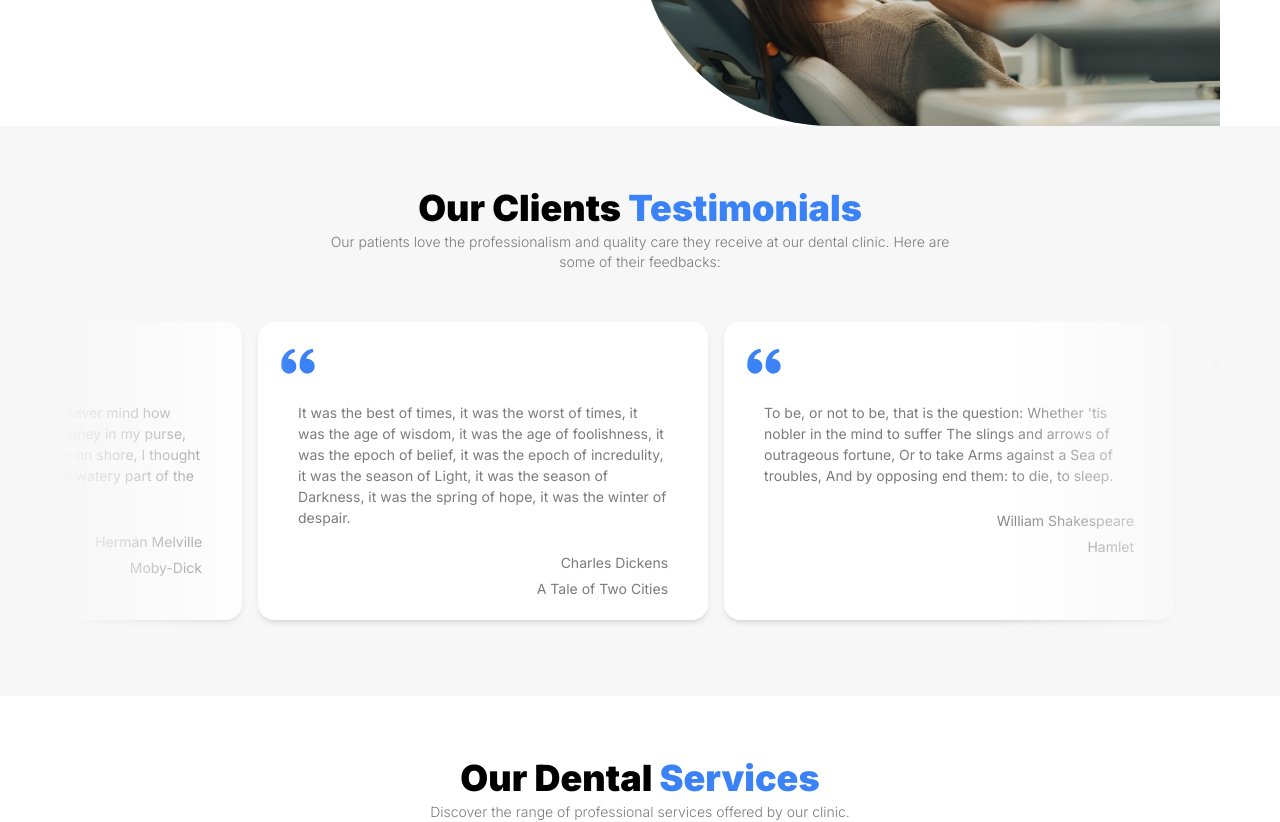
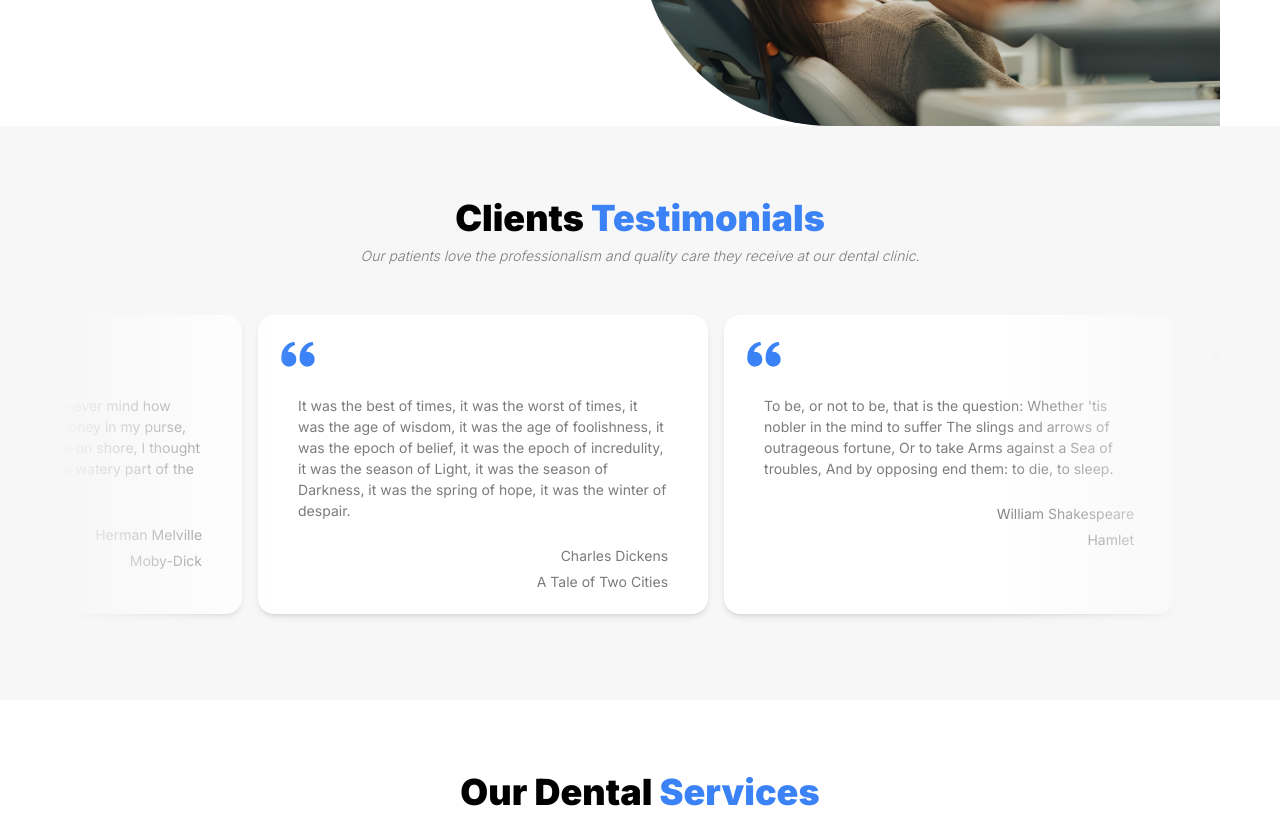
Before and after one commit to Abhayaghmr11/BrightSmileDental, a Next.js app: page / in a window 1280 px wide. Shown: the part 640-1462 px from the top of the page. Built offline with nearby package versions, Linux system fonts and the light colour scheme.

Commit message:
Made UI changes

```diff
--- a/components/Layout/ContainerWrapper/index.tsx
+++ b/components/Layout/ContainerWrapper/index.tsx
@@ -16,9 +16,9 @@ const ContainerWrapper = ({
 }) => {
   return (
     <div
-      className={`py-[60px]  flex flex-col gap-[35px] justify-center items-center  ${className}`}
+      className={`py-[70px]  flex flex-col gap-[35px] justify-center items-center  ${className}`}
     >
-      <div className="text-center max-w-[630px]">
+      <div className="flex flex-col gap-[6px] text-center max-w-[630px]">
         {/* <h1 className="text-[32px] md:text-heading font-black"> */}
         <Text variant="heading">
           {heading}
@@ -27,7 +27,7 @@ const ContainerWrapper = ({
 
         {/* </h1> */}
 
-        <Text variant="span" className=" text-secondary_foreground">
+        <Text variant="span" className=" text-secondary_foreground italic">
           {subheading}
         </Text>
       </div>
--- a/components/organism/AboutUs/aboutContent/index.tsx
+++ b/components/organism/AboutUs/aboutContent/index.tsx
@@ -35,7 +35,7 @@ const AboutUs = () => {
             <Image
               src={TeamDoctor}
               alt="About Us"
-              className="md:w-[500px]"
+              className="md:w-[500px]  rounded-[20px]"
               style={{
                 width: "100%",
                 height: "auto",
--- a/components/organism/landing/Testimonials/index.tsx
+++ b/components/organism/landing/Testimonials/index.tsx
@@ -39,9 +39,9 @@ const Testimonials = () => {
     <div className=" bg-secondary">
       <MaxWidthWrapper>
         <ContainerWrapper
-          heading="Our Clients"
+          heading="Clients"
           headingSpan="Testimonials"
-          subheading="Our patients love the professionalism and quality care they receive at our dental clinic. Here are some of their feedbacks:"
+          subheading="Our patients love the professionalism and quality care they receive at our dental clinic."
         >
           <InfiniteMovingCards
             items={testimonials}
```
